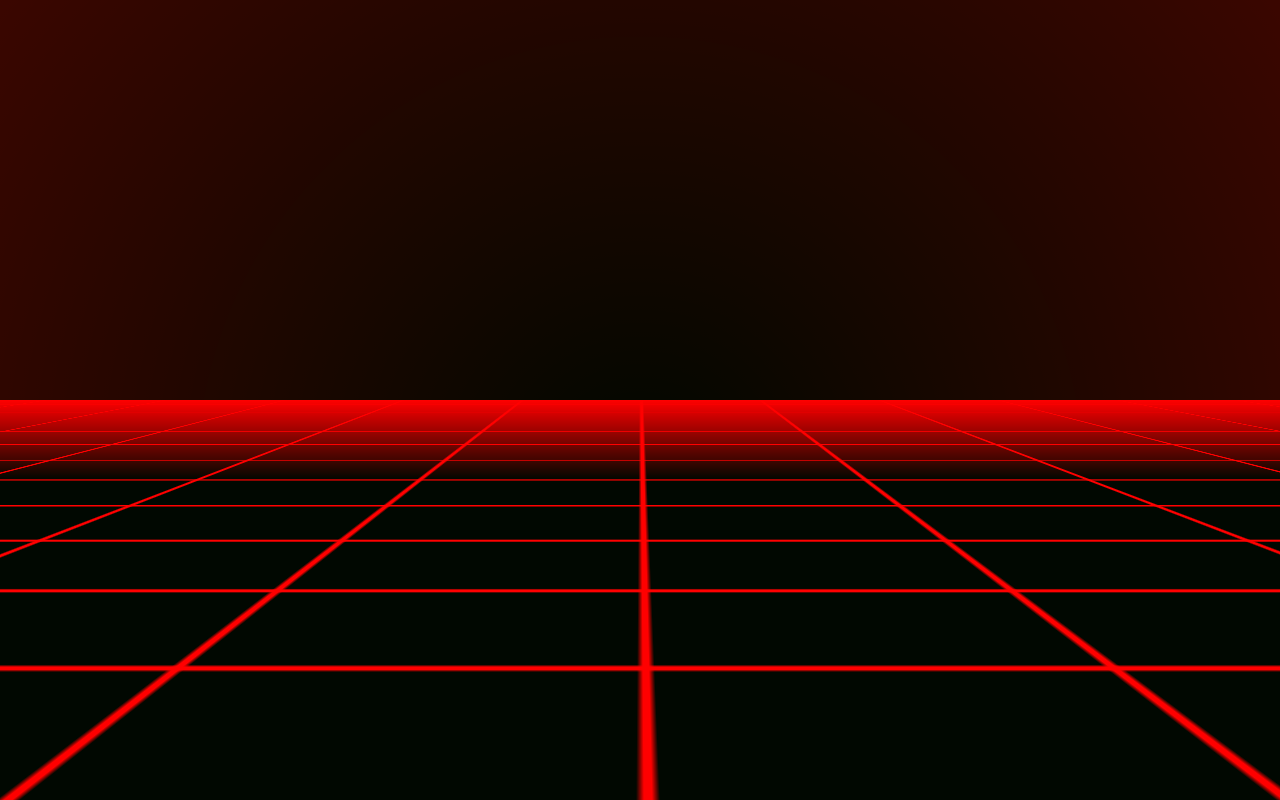
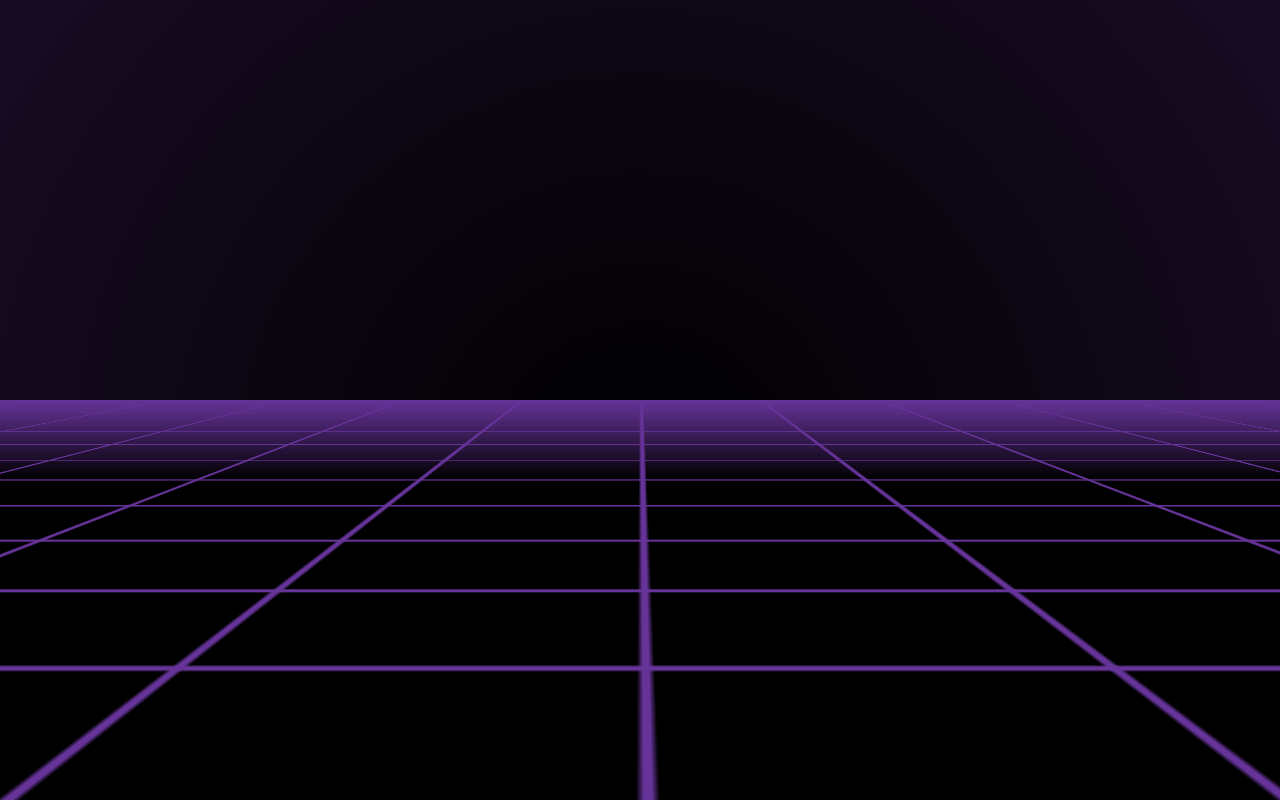
Before and after one commit to MatthewMerrill/outrun, a website built with Parcel: page index.html in a window 1280 px wide. Built offline with nearby package versions, Linux system fonts and the light colour scheme.

Commit message:
configurable colors

```diff
--- a/index.html
+++ b/index.html
@@ -7,4 +7,12 @@
     <div id="floor-fade"></div>
     <div id="sunset"></div>
   </body>
+  <script>
+    if (location.hash && location.hash.length > 1) {
+      let color = location.hash.substring(1);
+      let root = document.documentElement;
+      console.log(root, color);
+      root.style.setProperty('--accent', color);
+    }
+  </script>
 </html>
--- a/index.scss
+++ b/index.scss
@@ -1,5 +1,10 @@
-$bkgd: #010801;
-$accent: red;
+:root {
+  --bkgd: black;
+  --accent: rebeccapurple;
+}
+
+$bkgd: var(--bkgd);
+$accent: var(--accent);
 
 $x-rot: 70deg;
 
```
